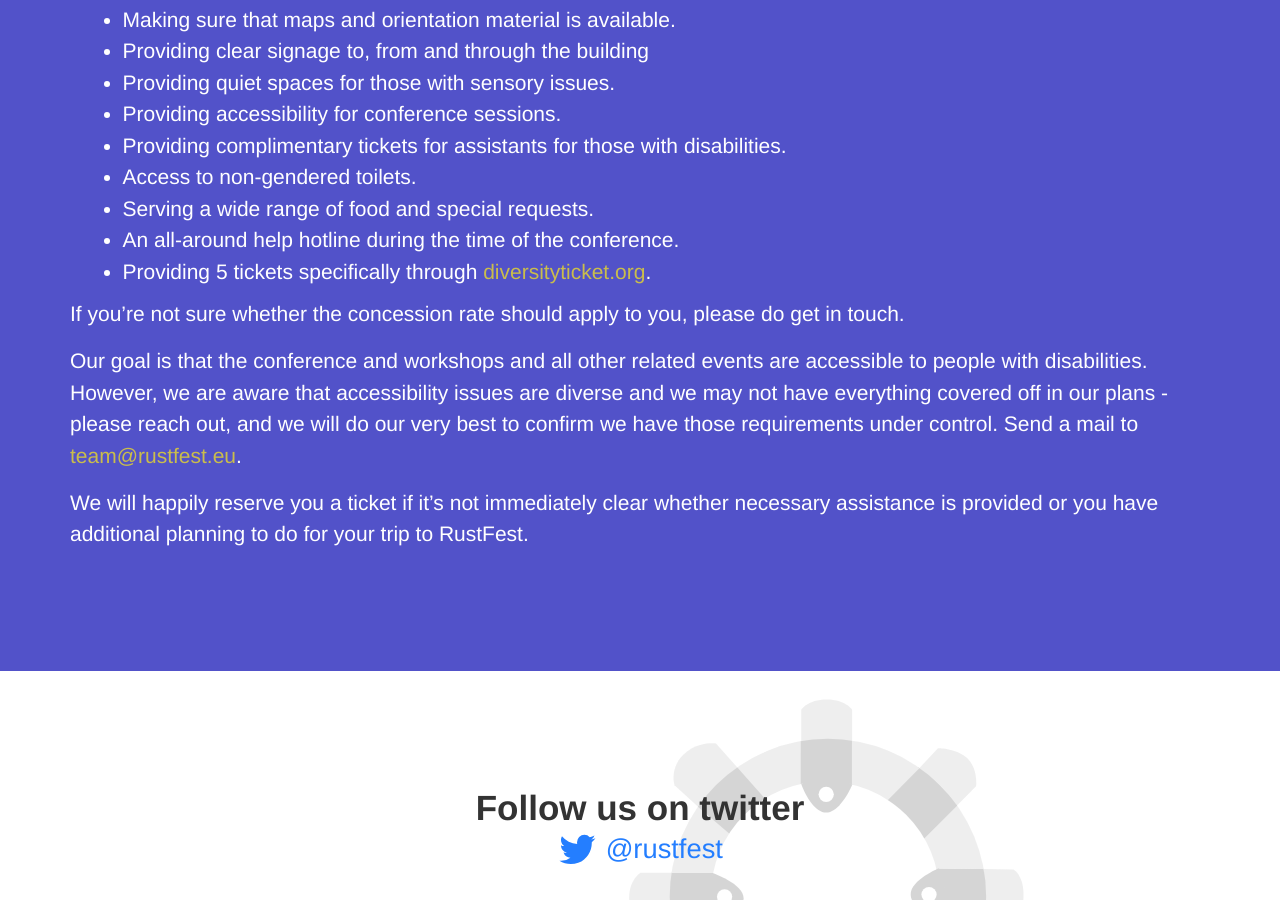
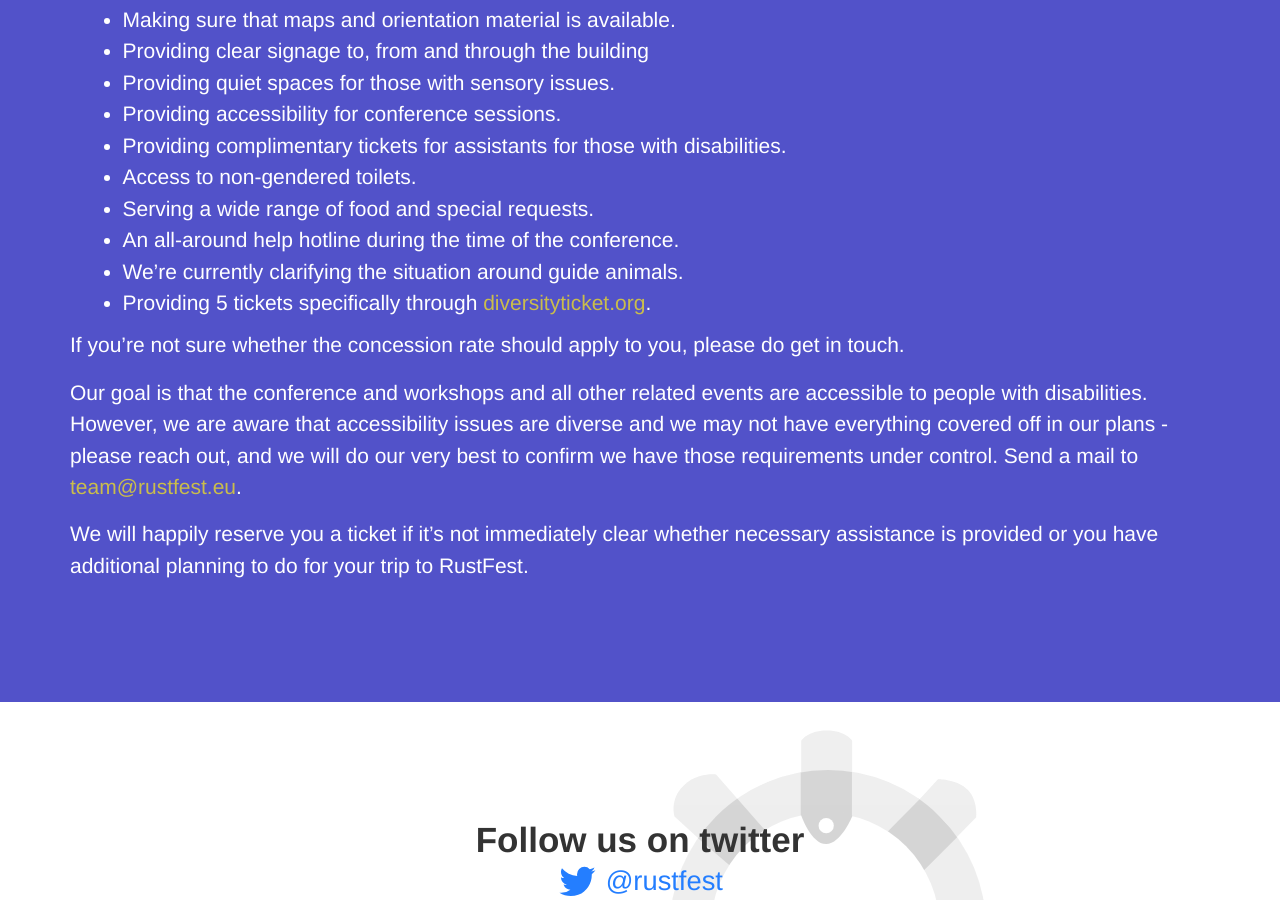
Before and after one commit to RustFestEU/rome.rustfest.eu, a Jekyll site: the page built from accessibility.md, in a window 1280 px wide and 900 px high, scrolled down 466 px. Built offline with Jekyll 4.4.1, drawn with Linux system fonts in a browser that asks for light colours; nearby versions of some CDN libraries.

Commit message:
Some fixes

```diff
--- a/accessibility.md
+++ b/accessibility.md
@@ -18,6 +18,7 @@
 * Access to non-gendered toilets.
 * Serving a wide range of food and special requests.
 * An all-around help hotline during the time of the conference.
+* We're currently clarifying the situation around guide animals.
 * Providing 5 tickets specifically through [diversityticket.org](https://diversitytickets.org).
 
 If you’re not sure whether the concession rate should apply to you, please do get in touch.
```
